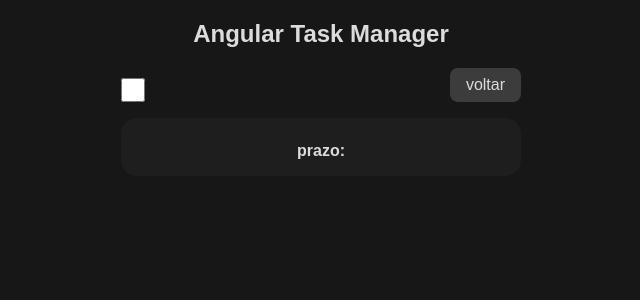
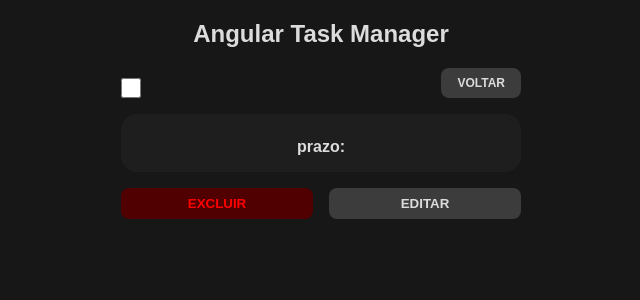
Before and after one commit to jeffersoncbd/angular-task-manager, an Angular app: page /task/1 in a window 1280 px wide. Shown: the top 300 px of the page, without its empty margins (319-959 px from the left). Built offline with nearby package versions, Linux system fonts and the light colour scheme.

Commit message:
implementa exclusão de tarefa

```diff
--- a/src/app/list/list.component.css
+++ b/src/app/list/list.component.css
@@ -14,6 +14,7 @@ ul a li {
   align-items: center;
   gap: 16px;
   cursor: pointer;
+  transition: background-color 0.3s;
 }
 ul a li:hover {
   background-color: rgb(50, 50, 50);
--- a/src/app/task/task.component.css
+++ b/src/app/task/task.component.css
@@ -23,18 +23,22 @@ div header {
   align-items: flex-end;
 }
 div header input {
-  width: 24px;
-  height: 24px;
+  width: 20px;
+  height: 20px;
   accent-color: limegreen;
 }
 
 div header a {
   align-self: flex-end;
   color: rgb(220, 220, 220);
+  background-color: rgb(60, 60, 60);
   text-decoration: none;
-  background-color: rgb(60, 60, 60);
   padding: 8px 16px;
   border-radius: 8px;
+  text-transform: uppercase;
+  font-weight: 700;
+  font-size: 12px;
+  transition: background-color 0.5s;
 }
 div header a:hover {
   background-color: rgb(80, 80, 80);
@@ -50,3 +54,11 @@ div main p.show {
 div main p.hidden {
   display: none;
 }
+
+div footer {
+  display: flex;
+  gap: 16px;
+}
+div footer button {
+  flex: 1;
+}
--- a/src/app/task/task.component.html
+++ b/src/app/task/task.component.html
@@ -3,7 +3,7 @@
     <input
       type="checkbox"
       [checked]="task?.completed"
-      (change)="onCheckBoxChange(task?.id)"
+      (change)="onCheckBoxChange()"
     />
     <a [routerLink]="['/']">voltar</a>
   </header>
@@ -13,4 +13,17 @@
       <b>prazo: </b>{{ task?.date?.toLocaleDateString("pt-BR") }}
     </p>
   </main>
+  <footer>
+    <button class="danger" [hidden]="confirmDelete" (click)="onDeleteClick()">
+      excluir
+    </button>
+    <button [hidden]="confirmDelete">editar</button>
+
+    <button [hidden]="!confirmDelete" (click)="onCancelClick()">
+      cancelar
+    </button>
+    <button class="danger" [hidden]="!confirmDelete" (click)="onDelete()">
+      confirmar
+    </button>
+  </footer>
 </div>
--- a/src/app/task/task.component.ts
+++ b/src/app/task/task.component.ts
@@ -1,5 +1,5 @@
 import { Component, inject } from '@angular/core';
-import { ActivatedRoute, RouterLink } from '@angular/router';
+import { ActivatedRoute, Router, RouterLink } from '@angular/router';
 import { Task } from '../task';
 import { TasksService } from '../tasks.service';
 
@@ -14,13 +14,27 @@ export class TaskComponent {
   route: ActivatedRoute = inject(ActivatedRoute);
   task: Task | undefined;
   tasksService: TasksService = inject(TasksService);
+  confirmDelete = false;
+  router: Router = inject(Router);
 
   constructor() {
     const taskId = Number(this.route.snapshot.params['id']);
     this.task = this.tasksService.getTaskById(taskId);
   }
 
-  onCheckBoxChange(taskId: number | undefined) {
-    this.tasksService.toggleCompleted(taskId);
+  onCheckBoxChange(): void {
+    this.tasksService.toggleCompleted(this.task?.id);
+  }
+
+  onDeleteClick(): void {
+    this.confirmDelete = true;
+  }
+  onCancelClick(): void {
+    this.confirmDelete = false;
+  }
+
+  onDelete() {
+    this.tasksService.removeTask(this.task?.id);
+    this.router.navigate(['/']);
   }
 }
--- a/src/app/tasks.service.ts
+++ b/src/app/tasks.service.ts
@@ -8,32 +8,13 @@ export class TasksService {
   tasks: Task[] = [];
 
   constructor() {
-    const tasks = localStorage.getItem('tasks');
-    if (tasks !== null) {
-      this.tasks = (JSON.parse(tasks) as any).map((task: any) => {
-        if (task.date !== undefined) {
-          task.date = new Date(task.date);
-        }
-        return task;
-      });
+    const storageTasks = localStorage.getItem('tasks');
+    if (storageTasks !== null) {
+      this.tasks = JSON.parse(storageTasks);
     }
   }
 
-  getAllTasks(): Task[] {
-    return this.tasks;
-  }
-
-  getTaskById(id: number): Task | undefined {
-    return this.tasks.find((task) => task.id === id);
-  }
-
-  addTask(description: string, date: Date | undefined): void {
-    this.tasks.push({
-      id: this.tasks.length,
-      description,
-      date,
-      completed: false,
-    });
+  private saveTasks(): void {
     localStorage.setItem(
       'tasks',
       JSON.stringify(
@@ -50,6 +31,30 @@ export class TasksService {
     );
   }
 
+  getAllTasks(): Task[] {
+    return this.tasks;
+  }
+
+  getTaskById(taskId: number): Task | undefined {
+    return this.tasks.find((task) => task.id === taskId);
+  }
+
+  addTask(description: string, date: Date | undefined): void {
+    const id = this.tasks.length;
+    this.tasks[id] = {
+      id,
+      description,
+      date,
+      completed: false,
+    };
+    this.saveTasks();
+  }
+
+  removeTask(taskId: number | undefined): void {
+    this.tasks = this.tasks.filter((task) => task.id !== taskId);
+    this.saveTasks();
+  }
+
   toggleCompleted(taskId: number | undefined): void {
     this.tasks = this.tasks.map((task) => {
       if (task.id === taskId) {
--- a/src/styles.css
+++ b/src/styles.css
@@ -18,3 +18,36 @@ a {
 body {
   background-color: rgb(23, 23, 23);
 }
+
+button {
+  border: none;
+  border-radius: 8px;
+  padding: 8px 0px;
+  text-transform: uppercase;
+  font-weight: 700;
+  cursor: pointer;
+  color: rgb(220, 220, 220);
+  background-color: rgb(60, 60, 60);
+  transition: background-color 0.5s;
+}
+button:hover {
+  background-color: rgb(80, 80, 80);
+}
+
+.danger {
+  background-color: rgb(80, 0, 0);
+  color: rgb(255, 0, 0);
+  transition: background-color 0.5s;
+}
+.danger:hover {
+  background-color: rgb(120, 0, 0);
+}
+
+.success {
+  background-color: rgb(0, 80, 0);
+  color: rgb(0, 255, 0);
+  transition: background-color 0.5s;
+}
+.success:hover {
+  background-color: rgb(0, 120, 0);
+}
```
